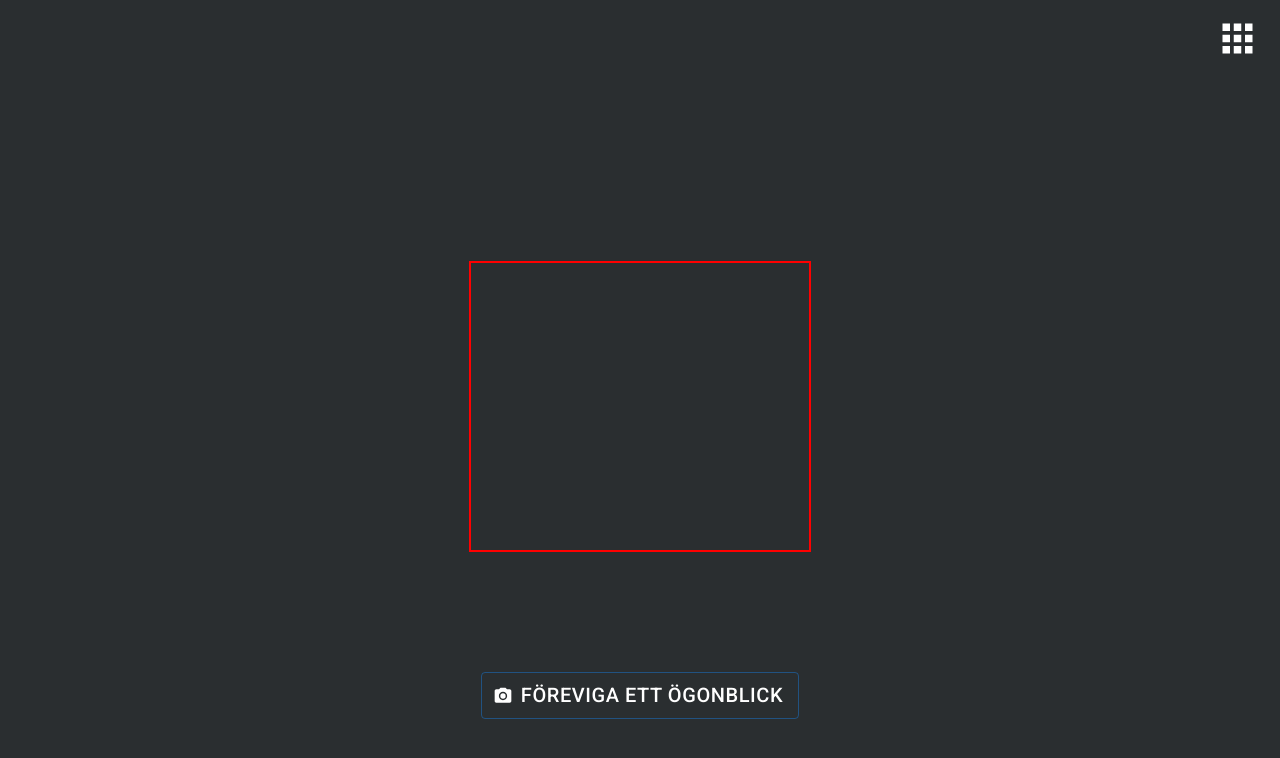
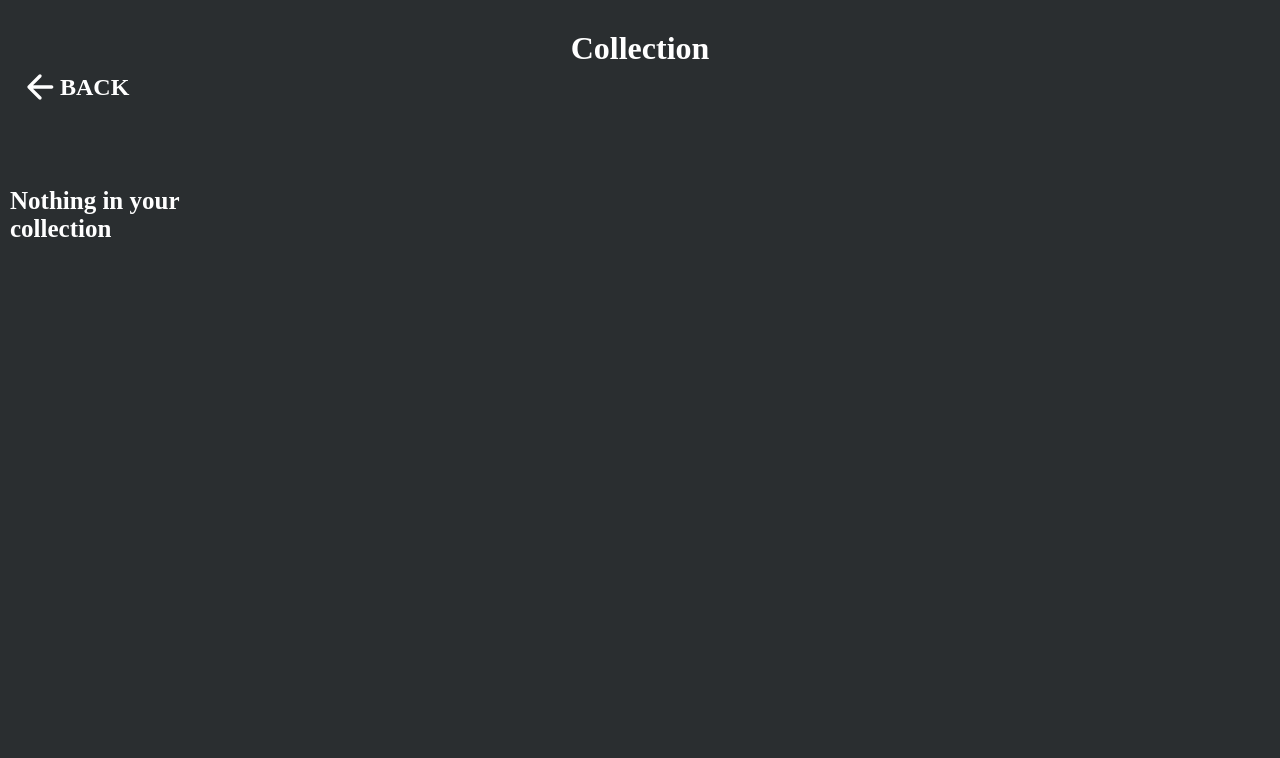
Before and after one commit to rawisha/fotografen, a React (Create React App) app: page /gallery in a window 1280 px wide. Shown: the top 758 px of the page. Built offline with nearby package versions, Linux system fonts and the light colour scheme; no server answers.

Commit message:
added localstorage, fixes needed

```diff
--- a/package.json
+++ b/package.json
@@ -12,6 +12,7 @@
     "cra-template": "1.2.0",
     "react": "^18.1.0",
     "react-dom": "^18.1.0",
+    "react-router-dom": "^6.3.0",
     "react-scripts": "5.0.1"
   },
   "scripts": {
--- a/src/App.css
+++ b/src/App.css
@@ -57,14 +57,18 @@ body{
 
 .picture__box {
   display: flex;
+  position: relative;
   width: 100%;
   height: 100%;
-
+  justify-content: center;
+  align-items: center;
+  flex-direction: column;
 }
 
 img {
-  width: 100%;
-  height: 165px;
+  max-width: 100%;
+  max-height: 100%;
+
 }
 
 .picButton {
@@ -75,3 +79,78 @@ img {
 .status {
   display: none;
 }
+
+h1 {
+  color: white;
+  display: flex;
+  align-items: center;
+  justify-content: center;
+  margin-top: 30px;
+}
+h3 {
+  color: white;
+  font-size: 25px;
+}
+
+p{
+  display: flex;
+  justify-content: center;
+  align-items: center;
+  flex-direction: row;
+
+}
+
+
+.deleteButton__Container{
+  position: absolute;
+  top: 0%;
+  right: 2%;
+  cursor: pointer;
+
+}
+
+.backButton__Container {
+  display: flex;
+  margin-left: 20px;
+}
+
+h2{
+  display: flex;
+  justify-content: center;
+  align-content: center;
+  align-items: center;
+  color: white;
+  cursor: pointer;
+}
+
+.image__container {
+  width: 210px;
+  height: 250px;
+  border: solid 2px white;
+  border-radius: 5px;
+}
+@media only screen and (min-width: 900px) {
+  .picture__Grid {
+    display: grid;
+    grid-template-columns: 1fr 1fr 1fr 1fr 1fr;
+    grid-template-rows: 1fr 1fr 1fr 1fr 1fr;
+    gap: 10px 0px;
+    grid-template-areas:
+      ". . . . ."
+      ". . . . ."
+      ". . . . .";
+  }
+  .deleteButton__Container{
+    position: absolute;
+    top: 0%;
+    right: 2vw;
+    cursor: pointer;
+
+  }
+  .image__container {
+    width: 250px;
+    height: 350;
+    border: solid 2px white;
+    border-radius: 5px;
+  }
+}
--- a/src/App.js
+++ b/src/App.js
@@ -1,16 +1,26 @@
-
+import { BrowserRouter as Router,Routes,Route } from 'react-router-dom';
 import './App.css';
 import Picture from './components/Picture';
-import Gallery from './components/Gallery'
+import Gallery from './components/Gallery';
+import Notfound from './components/Notfound';
+
+
+
 function App() {
 
   return (
     <div className="App">
-    <Picture />
+
+      <Router>
+        <Routes>
+        <Route path='/' element={<Picture />} />
+        <Route path='/gallery' element={<Gallery />} />
+        <Route path='*' element={<Notfound />} />
+        </Routes>
+    </Router>
 
     </div>
   );
 }
 
 export default App;
-//<Gallery image={image} />
--- a/src/components/Gallery.jsx
+++ b/src/components/Gallery.jsx
@@ -1,23 +1,57 @@
-import React from 'react'
-
+import React, { useEffect, useState } from 'react'
+import "../App.css"
+import { useNavigate } from "react-router-dom";
+import HighlightOffTwoToneIcon from '@mui/icons-material/HighlightOffTwoTone';
+import ArrowBackRoundedIcon from '@mui/icons-material/ArrowBackRounded';
 function Gallery() {
+    let images;
+    const [local,setLocal] = useState(localStorage.getItem("images") || [])
 
 
-    /**
-     * <img src={data.src} alt={data.date} />
-                <p style={{color: "white"}}>{data.date}</p>
-     */
+    if(local.length !== 0){
+        images = JSON.parse(local);
+    }
+
+
+
+    let navigate = useNavigate();
+    const data = []
+
+    const deleteLocal = (key,data) => {
+        localStorage.removeItem("images",images[key])
+        console.log(images.length);
+    }
+
+
 
   return (
-    <div>
+    <div className='Gallery'>
 
-        <div className='picture__Grid'>
-            <div className="picture__box">
+        <h1>Collection</h1>
+        <div className="backButton__Container">
+        <ArrowBackRoundedIcon style={{fontSize: 40,color:"white",cursor:"pointer"}} onClick={() => {navigate("/")}}/>
+        <h2 onClick={() => {navigate("/")}}>BACK</h2>
+        </div>
+        <div className='picture__Grid' >
+        {local.length > 0 ?
 
+        images.map((image,index) => (
+
+            <div className="picture__box" key={index}>
+                <div className="deleteButton__Container">
+                <HighlightOffTwoToneIcon style={{ fontSize:40,color: 'white', cursor:'pointer' }} onClick={() => deleteLocal(index,image)}/>
+                </div>
+            <div className="image__container">
+            <img  src={image.src} alt={image.date} />
+                <p style={{color: "white"}}>{image.date}</p>
             </div>
 
+
         </div>
-
+        ))
+            : <h3>Nothing in your collection</h3>
+       }
+       </div>
 
 
     </div>
--- /dev/null
+++ b/src/components/Notfound.jsx
@@ -0,0 +1,22 @@
+import React from 'react'
+import { useNavigate } from "react-router-dom";
+import Button from '@mui/material/Button';
+const Notfound = () => {
+    let navigate = useNavigate();
+  return (
+    <div className='App' style={{display:"flex",flexDirection:"column",width:"100vw",height:"100vh", alignItems:"center",justifyContent:"center"}}>
+        <h1 style={{display:"flex",justifyContent:"center", color:"white"}}>Error 404, Page not found! Please return to the main page</h1>
+        <Button onClick={() => {navigate('/')}} variant="outlined"  style={{
+        color: "white",
+        fontSize: "18px",
+        margin: "10px",
+
+
+
+      }}><h1>RETURN HOME</h1></Button>
+
+    </div>
+  )
+}
+
+export default Notfound
--- a/src/components/Picture.jsx
+++ b/src/components/Picture.jsx
@@ -1,15 +1,17 @@
 import React,{useRef, useEffect, useState} from "react";
+import { useNavigate } from "react-router-dom";
 import AppsIcon from '@mui/icons-material/Apps';
 import Button from '@mui/material/Button';
 import CameraAltIcon from '@mui/icons-material/CameraAlt';
 import classNames from "classnames";
 
 const Picture = () => {
-    const videoRef = useRef(null);
+  const videoRef = useRef(null);
   const photoRef = useRef(null);
   const existingImage = JSON.parse(localStorage.getItem("images")) || []
   const [image, setImage] = useState(existingImage)
   const [captured, setCaptured] = useState(false)
+  let navigate = useNavigate();
 
 
 
@@ -82,8 +84,9 @@ const Picture = () => {
   return (
     <div className='App'>
           <div className='galleryIcon__Container'>
-      <AppsIcon  style={{ fontSize:45,color: 'white' }}
+      <AppsIcon onClick={() => {navigate("/gallery")}}  style={{ fontSize:45,color: 'white', cursor:'pointer' }}
        />
+
       </div>
 
       <div className='stream__Container'>
```
Also changed, not shown: 2 other files (tests, documents, lock files or other folders).
